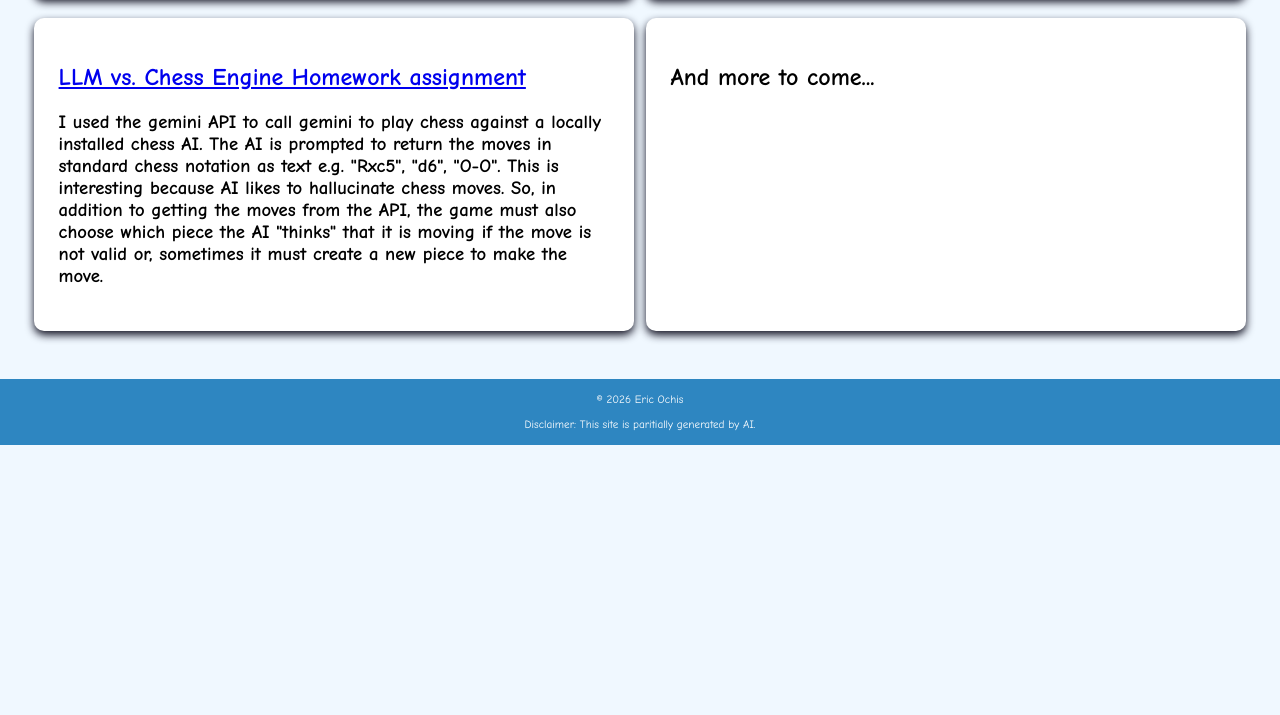
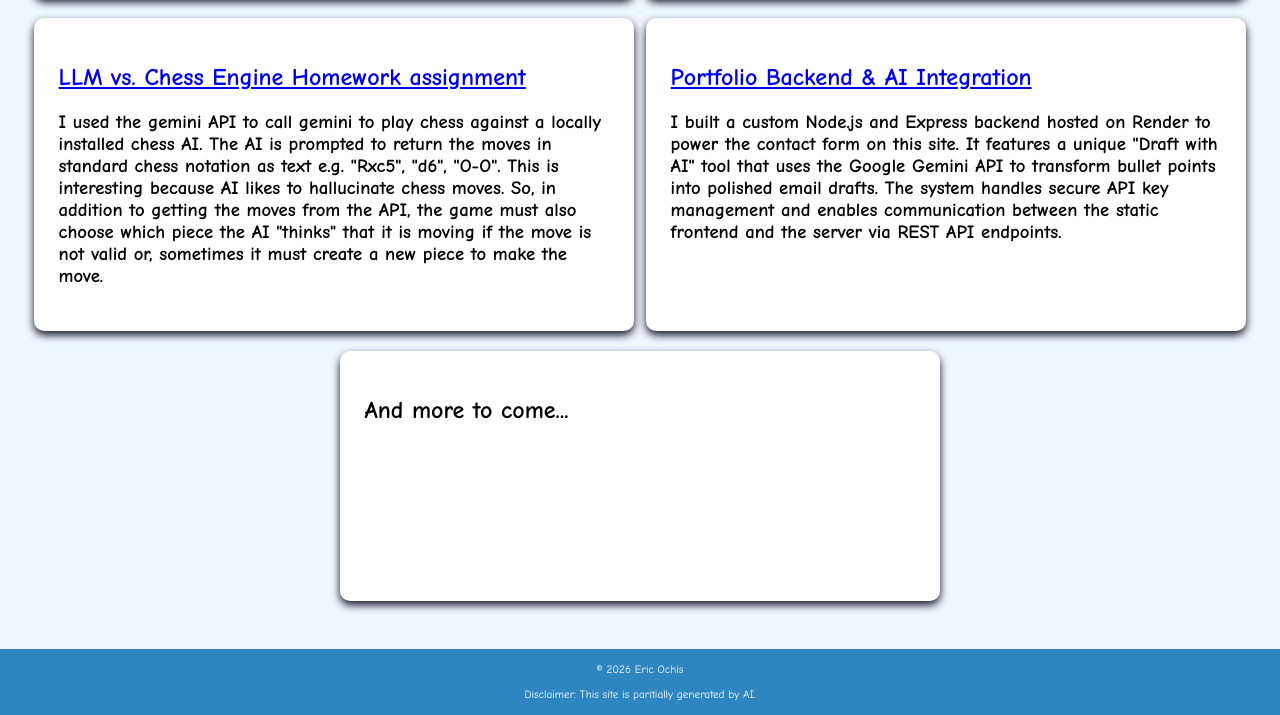
Before and after one commit to eochis23/eochis23.github.io, a plain HTML site: page portfolio.html in a window 1280 px wide. Shown: the part 976-1691 px from the top of the page. Before the commit the page ends 1421 px from the top, so only its background shows below. Drawn offline with Linux system fonts and the light colour scheme.

Commit message:
Update portfolio.html

```diff
--- a/portfolio.html
+++ b/portfolio.html
@@ -114,6 +114,18 @@
                     move is not valid or, sometimes it must create a new piece to make the move. </h3>
             </div>
 
+            <div class="resume-box">
+                <h2>
+                    <a href="https://github.com/eochis23/website-backend" target="https://github.com/eochis23/website-backend">Portfolio Backend & AI Integration</a>
+                </h2>
+                <h3>
+                    I built a custom Node.js and Express backend hosted on Render to power the contact form on this site.
+                    It features a unique "Draft with AI" tool that uses the Google Gemini API to transform bullet points into
+                    polished email drafts. The system handles secure API key management and enables communication between
+                    the static frontend and the server via REST API endpoints.
+                </h3>
+            </div>
+
             <div class="resume-box" id="education">
                 <h2>And more to come...</h2>
             </div>
```
